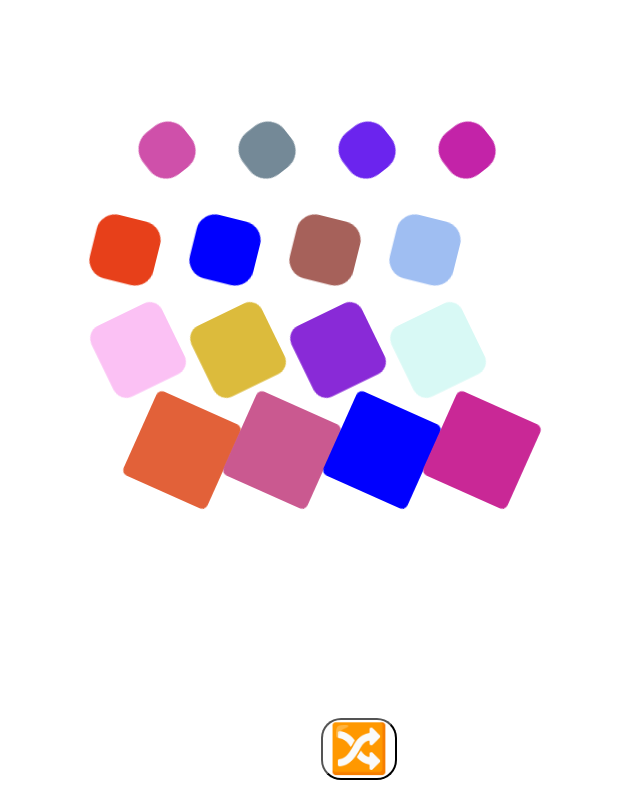
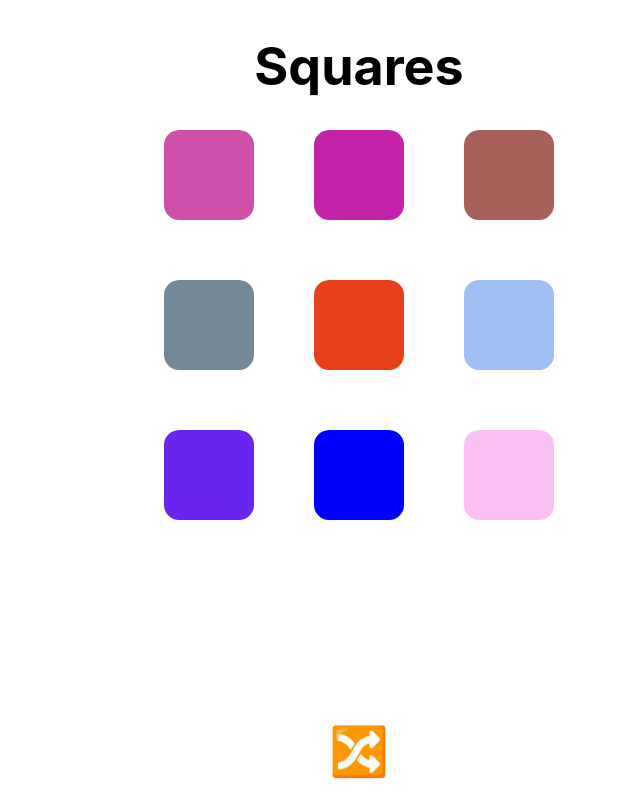
Before and after one commit to goodeats/drawpatq, a React (Create React App) app: page / in a window 1280 px wide. Shown: the whole page, without its empty margins (281-921 px from the left). Built offline with nearby package versions, Linux system fonts and the light colour scheme.

Commit message:
can update style state successfully

```diff
--- a/src/App.js
+++ b/src/App.js
@@ -8,7 +8,7 @@ function App() {
 
   return (
     <div className="App">
-      <Header title={"10,000 Triangles"} />
+      <Header title={"Squares"} />
       <main className="App-main">
         <Canvas />
         <ReloadButton />
--- a/src/components/Canvas.js
+++ b/src/components/Canvas.js
@@ -12,7 +12,7 @@ export default class Canvas extends React.Component {
   render() {
     return (
       <CanvasComponent>
-        {Array.from(Array(4), (e, i) => {
+        {Array.from(Array(3), (e, i) => {
           return <SquareContainer key={i} />;
         })}
 
--- a/src/components/Header.js
+++ b/src/components/Header.js
@@ -15,7 +15,7 @@ export default class Header extends React.Component {
       overflow: 'hidden',
       backgroundColor: 'rgba(0,0,0,-0.5)', // TODO: show title on mouse move
       fontSize: 'calc(10px + 2vmin)',
-      color: '#fff',
+      color: '#000',
       zIndex: '1'
     };
 
--- a/src/components/ReloadButton.js
+++ b/src/components/ReloadButton.js
@@ -19,9 +19,12 @@ export default class ReloadButton extends React.Component {
   // multiple times to demonstrate randomness of the same thought
   // TODO: reload component, refreshing page is a heavy quick fix
   handleClick(e){
+    e.preventDefault();
     console.log('reloading new generated art...');
     e.target.setAttribute('disabled', 'disabled');
-    window.location.reload();
+    setTimeout(function(){
+      window.location.reload();
+    }, 300);
   }
 
   render() {
@@ -29,13 +32,14 @@ export default class ReloadButton extends React.Component {
     // have just empoji with no background
     // https://css-tricks.com/snippets/css/transparent-background-images/ #=> interesting!
     // generate the image from here https://stackoverflow.com/questions/5845238/javascript-generate-transparent-1x1-pixel-in-dataurl-format
-    const button = {
+    const a = {
       position: 'absolute',
       bottom: '20px',
       background: 'rgba(255, 255, 255, -1)',
       borderRadius: '20px',
       fontSize: '3rem',
       cursor: 'pointer',
+      textDecoration: 'none',
       hover: {
         background: 'rgba(0, 0, 0, 1)',
         fontSize: '3.4rem'
@@ -43,13 +47,13 @@ export default class ReloadButton extends React.Component {
     };
 
     return (
-      <button style={button} onClick={this.handleClick}>
+      <a style={a} href={'/'} onClick={this.handleClick}>
         {/* TODO: go more indepth on a11y
           https://medium.com/@seanmcp/%EF%B8%8F-how-to-use-emojis-in-react-d23bbf608bf7 */}
         <span role="img" aria-label="refresh">
           🔀
         </span>
-      </button>
+      </a>
     );
   }
 }
--- a/src/components/shapes/Square.js
+++ b/src/components/shapes/Square.js
@@ -1,6 +1,6 @@
-import React from "react";
-import styled, { keyframes } from "styled-components";
-import Colors from "../../utils/Colors";
+import React from 'react';
+import styled, { keyframes } from 'styled-components';
+import Colors from '../../utils/Colors';
 
 // I kind of love this
 // https://github.com/styled-components/styled-components/issues/1746#issuecomment-434224968
@@ -8,59 +8,46 @@ import Colors from "../../utils/Colors";
 // keyframe must be declared first
 const rotate = keyframes`
   0% {
-    left: 0;
     border-radius: 0;
     transform: rotate(0deg) scale(1);
   }
 
-  25% {
-    left: -100px;
-    left: ${(props) => props.style.height * -1 + props.style.units}
-  }
-
   50% {
     border-radius: 50px;
-    border-radius: ${(props) => props.style.height / 2 + props.style.units}
+    border-radius: ${(props) => props.style.height + props.style.units}
     opacity: 0;
-    transform: rotate(180deg) scale(0.4);
-  }
-
-  75% {
-    left: 100px;
-    left: ${(props) => props.style.height + props.style.units}
+    transform: rotate(360deg) scale(0.2);
   }
 
   100% {
-    left: 0;
     border-radius: 0;
-    transform: rotate(360deg) scale(1);
+    transform: rotate(0deg) scale(1);
   }
 `;
 
 const SquareComponent = styled.div`
-  content: ${(props) => props.testContent};
+  content: ${(props) => props.style.height + props.style.units};
   position: relative;
 
-  width: ${(props) => props.style.height || "100px"};
-  height: ${(props) => props.style.height || "100px"};
+  width: 100px;
+  width: ${(props) => props.style.height + props.style.units};
+  height: 100px;
+  height: ${(props) => props.style.height + props.style.units};
 
   background: ${(props) => props.style.backgroundColor || '#000'};
 
   transform: rotate(45deg);
-  animation: ${rotate} 3s linear infinite;
+  animation: ${rotate} 6s linear infinite;
 `;
-
 
 export default class Square extends React.Component {
   constructor(props){
     super(props)
     this.state = {
-      clicked: false,
       style: {
         backgroundColor: 'blue',
         units: 'px'
-      },
-      testContent: ''
+      }
     };
   }
 
@@ -68,39 +55,34 @@ export default class Square extends React.Component {
     this.setHeight();
     console.log(this.state.style.height);
     this.setBackgroundColor();
-    // this.setState({
-    //   style: {
-    //     backgroundColor: this.setBackgroundColor()
-    //   },
-    // });
+  }
+
+  // https://dev.to/walecloud/updating-react-nested-state-properties-ga6
+  setStyle(attr, value){
+    const { style } = { ...this.state };
+    const currentStyle = style;
+    currentStyle[attr] = value;
+    this.setState({ style: currentStyle });
   }
 
   setHeight(){
-    var style = { ...this.state.style };
-    var height = this.props.height;
-    switch (height) {
+    var propsHeight = this.props.height;
+    var styleHeight;
+    switch (propsHeight) {
       // place resusable key names first
-      case "random":
-        style.height = this.setRandomHeight(100, 4);
+      case 'random':
+        styleHeight = this.setRandomHeight(100, 4);
         break;
-      case typeof height === "string":
+      case typeof propsHeight === 'string':
         // return whatever the string says
-        style.height = height;
-        style.units = '';
+        styleHeight = propsHeight;
+        this.setStyle('height', '');
         break;
       default:
-        style.height = height || 100;
+        styleHeight = propsHeight || 100;
     }
-    console.log('height: ' + height);
-    // debugger
-    // this.setState({ style });
 
-    this.setState({
-      style: {
-        ...this.state.style,
-        height: 400,
-      },
-    });
+    this.setStyle('height', styleHeight);
   }
 
   setBackgroundColor(){
@@ -114,17 +96,12 @@ export default class Square extends React.Component {
         bgColor = backgroundColor || '#000';
     }
 
-    this.setState({ style: {
-      backgroundColor: bgColor
-    }});
+    this.setStyle('backgroundColor', bgColor);
   }
 
   setRandomHeight(max, min = 0){
     // getRandomInt(max, min = 0) not working?
-    var testContent = Math.random() * (Math.floor(max) - Math.floor(min)) + min;
-    console.log(testContent);
-    this.setState({testContent});
-    return testContent;
+    return Math.random() * (Math.floor(max) - Math.floor(min)) + min;
   }
 
   // TODO: put this in a utils file
@@ -132,30 +109,14 @@ export default class Square extends React.Component {
     return Math.random() * (Math.floor(max) - Math.floor(min)) + min;
   }
 
-  onClick = () => {
-    console.log('click')
-    this.setState((prev) => ({ clicked: !prev.clicked }));
-
-    setTimeout(() => {
-      this.setState((prev) => ({ clicked: !prev.clicked }));
-    }, 1000);
-  };
-
   onMouseOver = () => {
-    this.setState({
-      style: {
-        backgroundColor: Colors.getRandomHex()
-      },
-    });
+    this.setStyle('backgroundColor', Colors.getRandomHex());
   }
 
   render() {
     return (
       <SquareComponent
-        onClick={this.onClick}
         onMouseOver={this.onMouseOver}
-        text={this.state.clicked ? "Copied!" : "Copy"}
-        color={this.state.color}
         style={this.state.style}
         testContent={this.state.testContent}
       />
--- a/src/components/shapes/SquareContainer.js
+++ b/src/components/shapes/SquareContainer.js
@@ -5,7 +5,7 @@ import Square from './Square';
 const SquareContainerComponent = styled.div`
   position: relative;
   top: 100px;
-  width: 100px;
+  /* width: 100px; */
   height: ${(props) => props.style.height || "100vh"};
 
   background: ${(props) => props.style.backgroundColor || 'none'};
@@ -15,9 +15,9 @@ export default class SquareContainer extends React.Component {
   constructor(props) {
     super(props);
     this.state = {
-      squareCount: 0,
+      squareCount: 3,
       style: {
-
+        height: 10
       },
     };
   }
@@ -36,12 +36,14 @@ export default class SquareContainer extends React.Component {
   }
 
   setSquareCount(){
-    // https://stackoverflow.com/a/40806673
-    this.intervalId = setInterval(function(){
-      var newCount = this.state.squareCount += 1;
-      this.setState({ squareCount: newCount });
-      if (this.state.squareCount > 3) clearInterval(this.intervalId);
-    }.bind(this), 333);
+    // would be fun to introduce multiple squares at different intervals
+    // for now, going with one square
+    // // https://stackoverflow.com/a/40806673
+    // this.intervalId = setInterval(function(){
+    //   var newCount = this.state.squareCount += 1;
+    //   this.setState({ squareCount: newCount });
+    //   if (this.state.squareCount > 3) clearInterval(this.intervalId);
+    // }.bind(this), 333);
   }
 
   setHeight() {
@@ -58,7 +60,7 @@ export default class SquareContainer extends React.Component {
     return (
       <SquareContainerComponent style={this.state.style}>
         {Array.from(Array(this.state.squareCount), (e, i) => {
-          return <Square key={i} height={5} backgroundColor={"random"} />;
+          return <Square key={i} height={150} backgroundColor={'random'} />;
         })}
       </SquareContainerComponent>
     );
```
